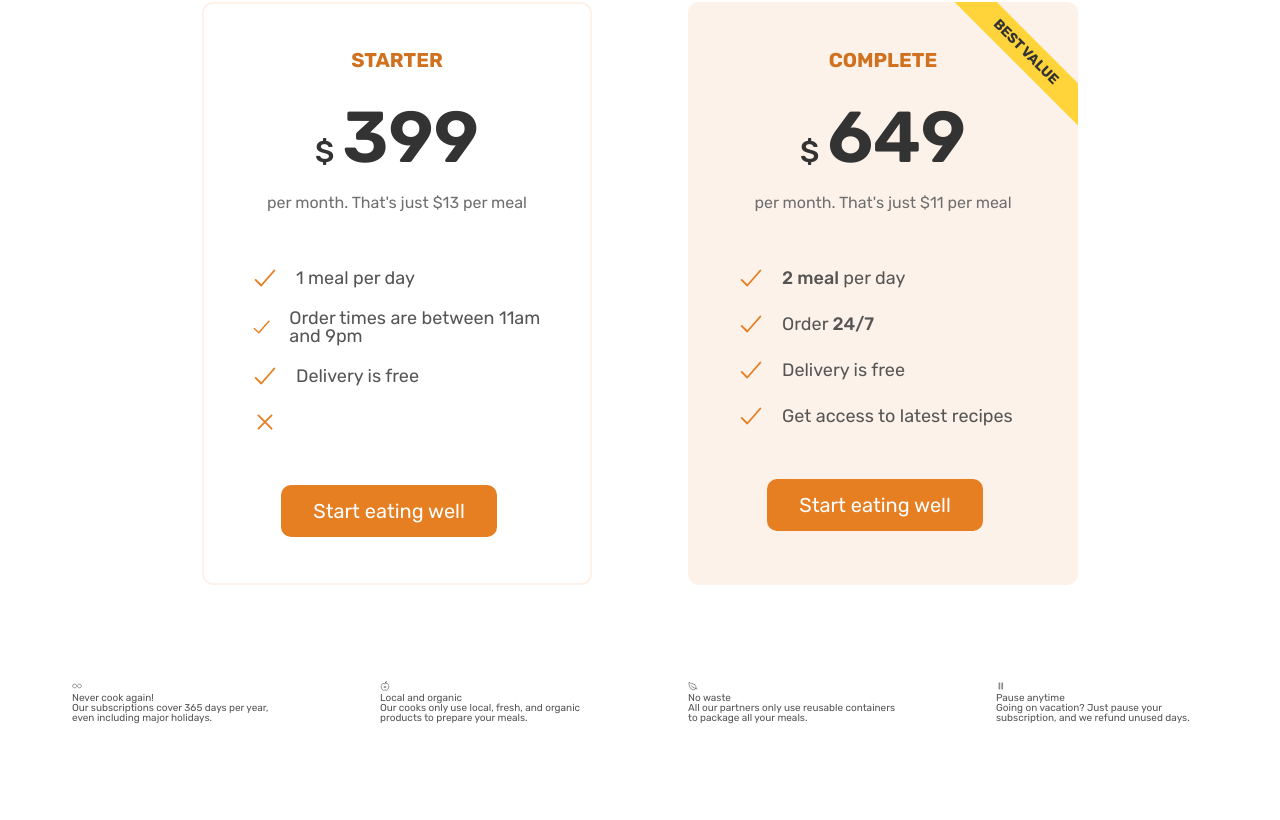
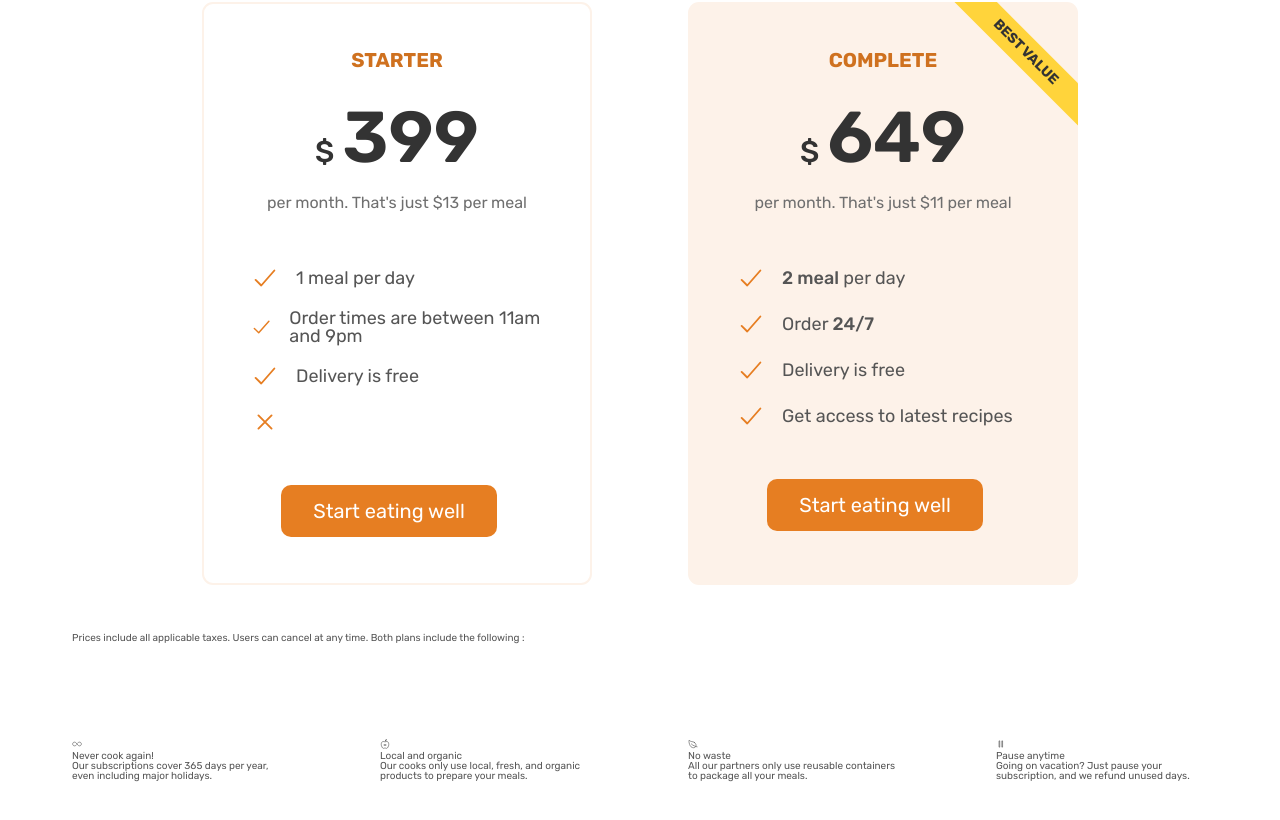
Before and after one commit to Youress/OmniFood, a plain HTML site: page index.html in a window 1280 px wide. Shown: the part 5618-6438 px from the top of the page. Drawn offline with nearby package versions, Linux system fonts and the light colour scheme.

Commit message:
Features Section

```diff
--- a/index.html
+++ b/index.html
@@ -364,7 +364,7 @@
             Eating well without breaking the bank
           </h2>
         </div>
-        <div class="container grid grid--2-cols">
+        <div class="container grid grid--2-cols margin-bottom">
           <div class="pricing-plan pricing-plan--starter">
             <div class="plan-header">
               <p class="plan-name">Starter</p>
@@ -428,11 +428,16 @@
             </div>
           </div>
         </div>
+        <div class="container grid">
+          <aside class="plan-details">
+            Prices include all applicable taxes. Users can cancel at any time.
+            Both plans include the following :
+          </aside>
+        </div>
         <div class="container grid grid--4-cols">
           <div class="feature">
-            <p class="feature-icon">
-              <ion-icon name="infinite-outline"></ion-icon>
-            </p>
+            <ion-icon class="feature-icon" name="infinite-outline"></ion-icon>
+
             <p class="feature-title">Never cook again!</p>
             <p class="feature-text">
               Our subscriptions cover 365 days per year, even including major
@@ -440,19 +445,16 @@
             </p>
           </div>
           <div class="feature">
-            <p class="feature-icon">
-              <ion-icon name="nutrition-outline"></ion-icon>
-            </p>
+            <ion-icon class="feature-icon" name="nutrition-outline"></ion-icon>
+
             <p class="feature-title">Local and organic</p>
             <p class="feature-text">
-              Our cooks only use local, fresh, and organic products to prepare
-              your meals.
+              Our cooks only use local, fresh, and organic products to prepare your meals.
             </p>
           </div>
           <div class="feature">
-            <p class="feature-icon">
-              <ion-icon name="leaf-outline"></ion-icon>
-            </p>
+            <ion-icon class="feature-icon" name="leaf-outline"></ion-icon>
+
             <p class="feature-title">No waste</p>
             <p class="feature-text">
               All our partners only use reusable containers to package all your
@@ -460,13 +462,11 @@
             </p>
           </div>
           <div class="feature">
-            <p class="feature-icon">
-              <ion-icon name="pause-outline"></ion-icon>
-            </p>
+            <ion-icon class="feature-icon" name="pause-outline"></ion-icon>
+
             <p class="feature-title">Pause anytime</p>
             <p class="feature-text">
-              Going on vacation? Just pause your subscription, and we refund
-              unused days.
+              Going on vacation? Just pause your subscription, and we refund unused days.
             </p>
           </div>
         </div>
```
